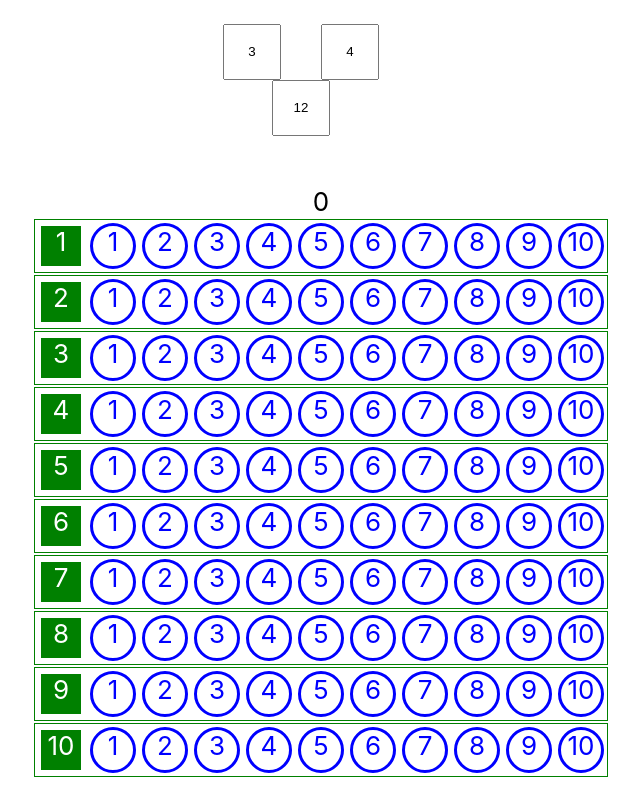
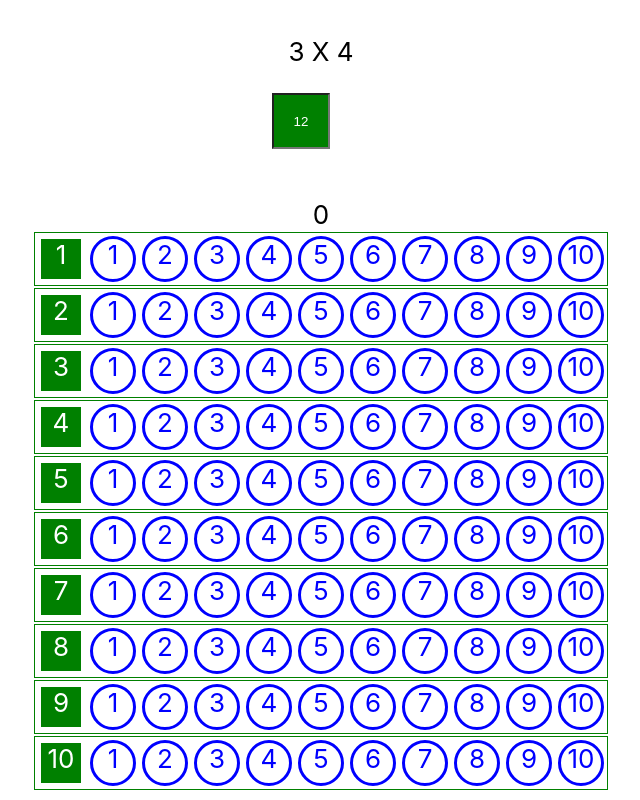
Before and after one commit to ruimage/multiply, a React (Create React App) app: page / in a window 1280 px wide. Shown: the whole page, without its empty margins (319-959 px from the left). Built offline with nearby package versions, Linux system fonts and the light colour scheme.

Commit message:
добавлено оформление ответа

```diff
--- a/src/components/App/App.css
+++ b/src/components/App/App.css
@@ -9,6 +9,18 @@
   margin-right: 40px;
 
 }
+
+.App-factor-correct{
+  width: 50px;
+  height: 50px;
+  text-align: center;
+  margin-right: 40px;
+  background-color: green;
+  color: white;
+
+}
+
+
 
 .App-factors-output{
   flex-direction: row;
--- a/src/components/App/App.js
+++ b/src/components/App/App.js
@@ -7,7 +7,10 @@ function App() {
 
   const [factor1, setFactor1] = useState(0);
   const [factor2, setFactor2] = useState(0);
-  const [result, setResult] = useState(0)
+  const [result, setResult] = useState(0);
+  const [answer, setAnswer] = useState(0);
+  const [isCorrect, setIsCorrect] = useState(false);
+
 
 
   useEffect(() => {
@@ -23,17 +26,14 @@ function App() {
   return (
     <div className="App">
       <header className="App-body">
-
         <div className="App-factors-output">
-          <input type="text" className="App-factor" value={factor1}/>
-          <input type="text" className="App-factor" value={factor2}/>
+          <p>{factor1} X {factor2}</p>
+        </div>
+        <div className="App-factors-output">
+          <input type="text" className={isCorrect ? "App-factor":"App-factor-correct"} value={result}/>
         </div>
 
-        <div className="App-factors-output">
-          <input type="text" className="App-factor" value={result}/>
-        </div>
-
-        <MultiplyTable/>
+        <MultiplyTable answer={answer} isCorrect={false}/>
 
       </header>
     </div>
--- a/src/components/MultiplyTable/MultiplyTable.js
+++ b/src/components/MultiplyTable/MultiplyTable.js
@@ -3,7 +3,7 @@ import './MultiplyTable.css'
 import RowDigit from "../RowDigit/RowDigit";
 
 
-function MultiplyTable() {
+function MultiplyTable({answer,isCorrect}) {
 
   const [clickedValues, setClickedValues] = useState([]);
   const [sumOfValues, setSumOfValues] = useState(0);
@@ -17,7 +17,6 @@ function MultiplyTable() {
       setSumOfValues(prevState => prevState - col);
       return setClickedValues(newSetValues)
     }
-
 
     const newActivatedValues = [];
     for (let i = 1; i <= col; i++) {
```
